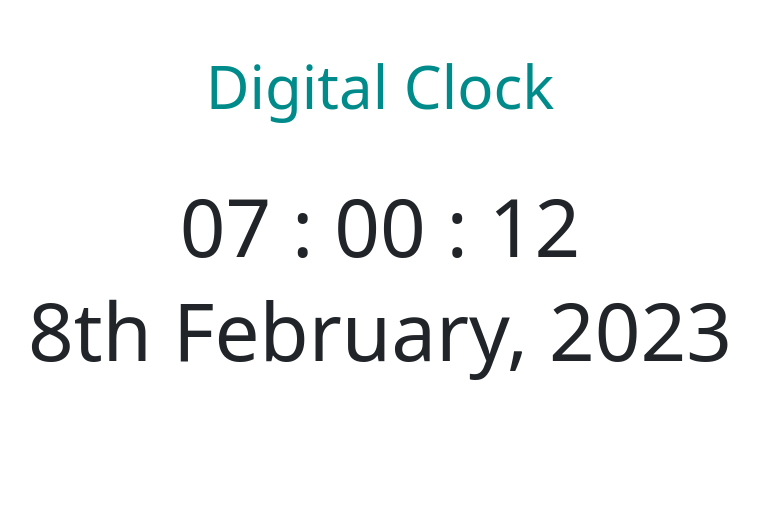
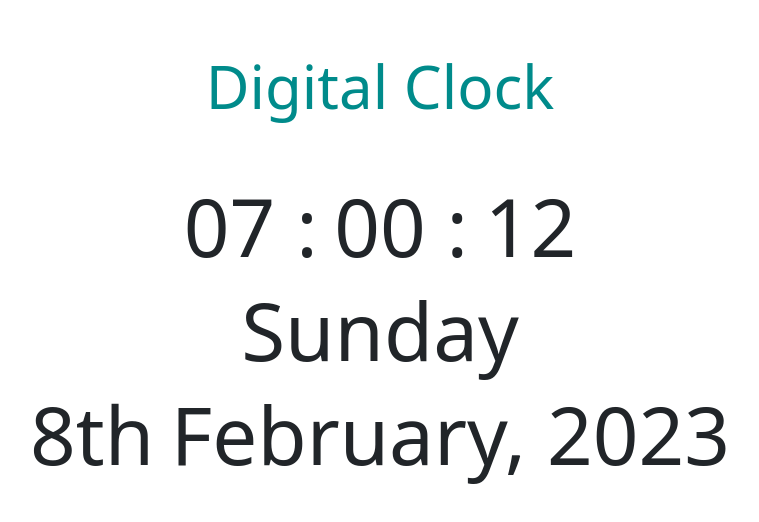
Before and after one commit to akhildgithub/Digital_Clock, a plain HTML site: page index.html in a window 1280 px wide. Shown: the whole page, without its empty margins (260-1019 px from the left). Drawn offline with nearby package versions, Linux system fonts and the light colour scheme.

Commit message:
Update index.html

```diff
--- a/index.html
+++ b/index.html
@@ -4,11 +4,10 @@
 <head>
   <meta charset="utf-8">
   <meta name="viewport" content="width=device-width">
-  <title>replit</title>
+  <title>Digital Clock</title>
   <link href="style.css" rel="stylesheet"  />
   <link href="https://cdn.jsdelivr.net/npm/bootstrap@5.3.0-alpha1/dist/css/bootstrap.min.css" rel="stylesheet"
     integrity="sha384-GLhlTQ8iRABdZLl6O3oVMWSktQOp6b7In1Zl3/Jr59b6EGGoI1aFkw7cmDA6j6gD" crossorigin="anonymous">
-
 </head>
 
 <body>
@@ -17,21 +16,25 @@
     font-size: 60px;
     font-weight: 500;
     margin-top: 50px;'>Digital Clock</h1><br><br>
-    <h3 class='h3' style='text-align: center;font-size: 80px;font-weight:300;'>
+    <h3 class='h3' style='text-align: center;font-size: 400%;font-weight:300;'>
       <span id='Hour'>00 :</span>
       <span id='Min'>00 :</span>
       <span id='Sec'>00</span>
     </h3>
-    <h3 class='h3' style='text-align: center;font-size: 80px;font-weight:300;'>
-      <span id='Date'>01</span>
+    <h3 class=h3 style='text-align: center;font-size: 400%;font-weight:300;'>
+      <span id="day">Sunday</span>
+    </h3>
+    <h3 class='h3' style='text-align: center;font-size: 400%;font-weight:300;'>
+      <span id='Date'>1st</span>
       <span id='Month'>January</span>
       <span id='Year'>2000</span>
     </h3>
+    <br><br><br><br>
   </div>
   <script src="script.js"></script>
   <script src="https://cdn.jsdelivr.net/npm/bootstrap@5.3.0-alpha1/dist/js/bootstrap.bundle.min.js"
     integrity="sha384-w76AqPfDkMBDXo30jS1Sgez6pr3x5MlQ1ZAGC+nuZB+EYdgRZgiwxhTBTkF7CXvN"
     crossorigin="anonymous"></script>
-  </body>
+</body>
 
 </html>
```
